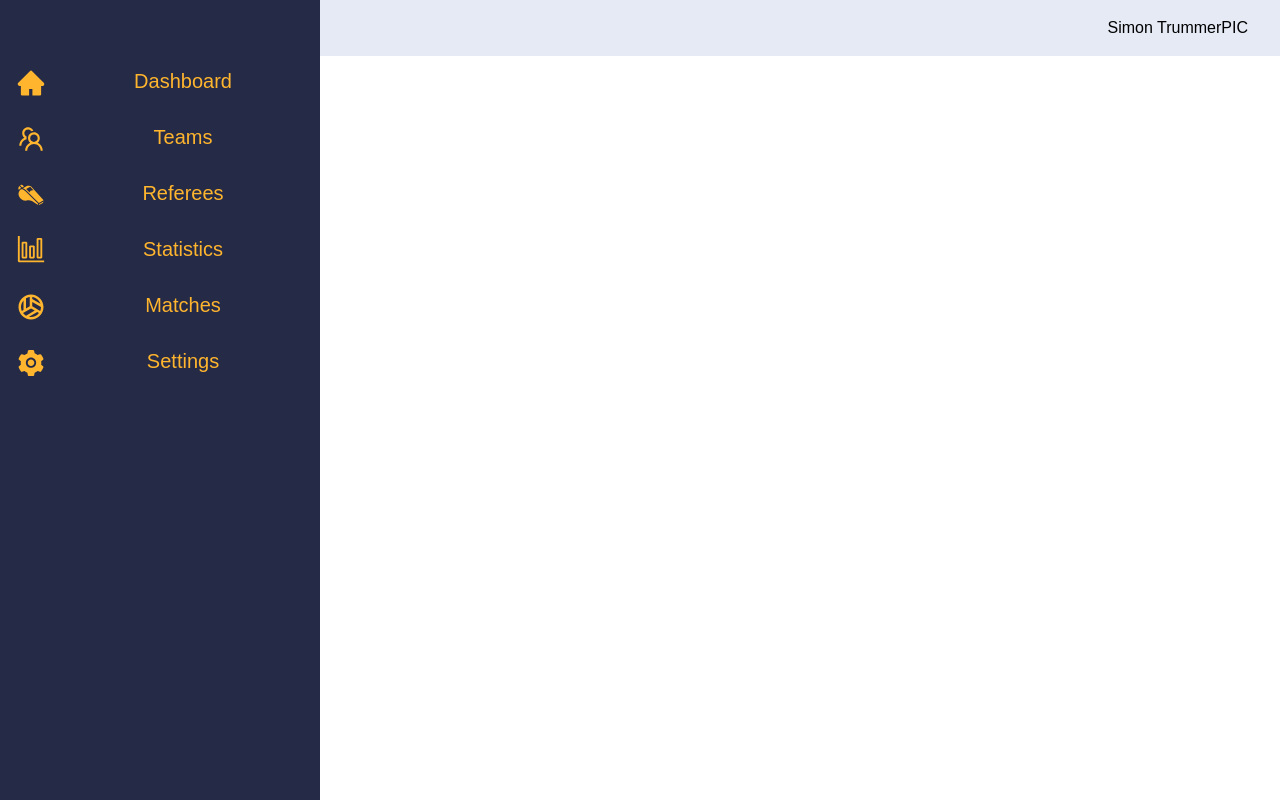
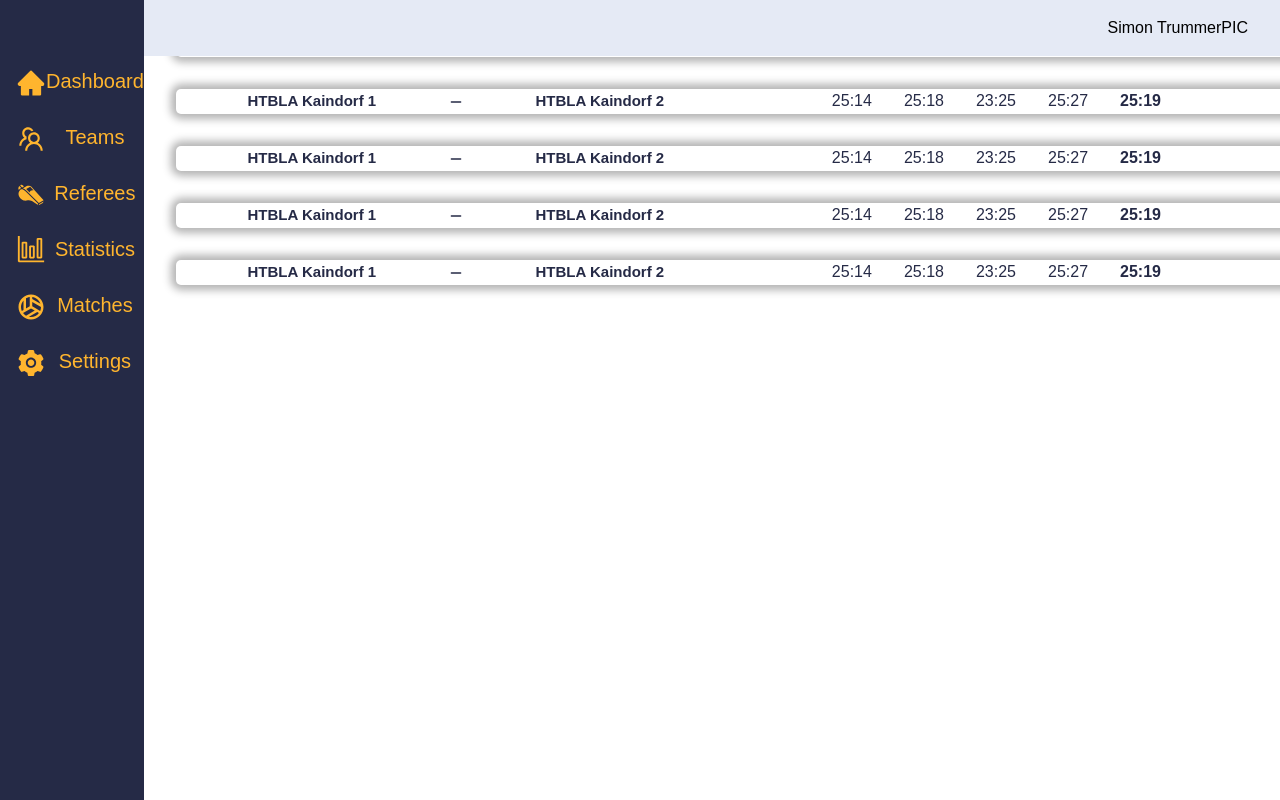
Before and after one commit to SchoolVolley/TournamentPlannerFrontend, a React (Create React App) app: page /matches in a window 1280 px wide. Built offline with nearby package versions, Linux system fonts and the light colour scheme; a web font is replaced by a local one.

Commit message:
Matches page started

```diff
--- /dev/null
+++ b/src/Components/match/Match.tsx
@@ -0,0 +1,23 @@
+import {TfiReload} from "react-icons/tfi";
+import {FiMinus} from "react-icons/fi";
+import "./match.css"
+
+
+const Match  = () =>{
+    return(
+        <div className="container-matches">
+            <div className="team-one-name">HTBLA Kaindorf 1</div>
+            <div className = "icon-versus"><FiMinus/></div>
+            <div className="team-two-name">HTBLA Kaindorf 2</div>
+            <div className="set-one">25:14</div>
+            <div className="set-two">25:18</div>
+            <div className="set-three">23:25</div>
+            <div className="set-four">25:27</div>
+            <div className="set-five">25:19</div>
+
+        </div>
+
+    );
+};
+
+export default Match;
--- /dev/null
+++ b/src/Components/match/match.css
@@ -0,0 +1,78 @@
+.container-matches{
+    width: 70rem;
+    background-color: white;
+    height: 25px;
+    margin: 2rem;
+    border-radius: 5px;
+    -webkit-box-shadow: 0 0 9px 5px rgba(0, 0, 0, 0.3);
+    -moz-box-shadow: 0 0 9px 5px rgba(0, 0, 0, 0.3);
+    box-shadow: 0 0 9px 5px rgba(0, 0, 0, 0.3);
+    cursor: pointer;
+
+    display: flex;
+    flex-direction: row;
+    color: var(--space-cadet);
+}
+
+.team-one-name{
+    margin-top: 3px;
+    margin-bottom: 3px;
+    margin-left: 1rem;
+    margin-right: 1rem;
+    text-align: center;
+    width: 15rem;
+    font-size: 15px;
+    font-weight: bold;
+}
+
+.team-two-name{
+    margin-top: 3px;
+    margin-bottom: 3px;
+    margin-left: 1rem;
+    margin-right: 7rem;
+    text-align: center;
+    width: 15rem;
+    font-size: 15px;
+    font-weight: bold;
+}
+
+.icon-versus{
+    margin-top: 5px;
+    margin-bottom: 5px;
+}
+
+.set-one{
+    margin-top: 3px;
+    margin-bottom: 3px;
+    text-align: center;
+    margin-right: 2rem;
+}
+
+.set-two{
+    margin-top: 3px;
+    margin-bottom: 3px;
+    text-align: center;
+    margin-right: 2rem;
+}
+
+.set-three{
+    margin-top: 3px;
+    margin-bottom: 3px;
+    text-align: center;
+    margin-right: 2rem;
+}
+
+.set-four{
+    margin-top: 3px;
+    margin-bottom: 3px;
+    text-align: center;
+    margin-right: 2rem;
+}
+
+.set-five{
+    margin-top: 3px;
+    margin-bottom: 3px;
+    text-align: center;
+    margin-right: 2rem;
+    font-weight: bold;
+}
--- a/src/Views/matches/Matches.tsx
+++ b/src/Views/matches/Matches.tsx
@@ -1,9 +1,14 @@
 import React from 'react';
 import "./matches.css"
+import Match from "../../Components/match/Match"
 const Matches = () => {
     return (
-        <div>
-
+        <div className="container-matches-main">
+        <Match/>
+        <Match/>
+        <Match/>
+        <Match/>
+        <Match/>
         </div>
     );
 };
--- a/src/Views/matches/matches.css
+++ b/src/Views/matches/matches.css
@@ -0,0 +1,6 @@
+.container-matches-main{
+    /*display: flex;*/
+    flex-wrap: wrap;
+    align-items: flex-start;
+    justify-content: center;
+}
```
